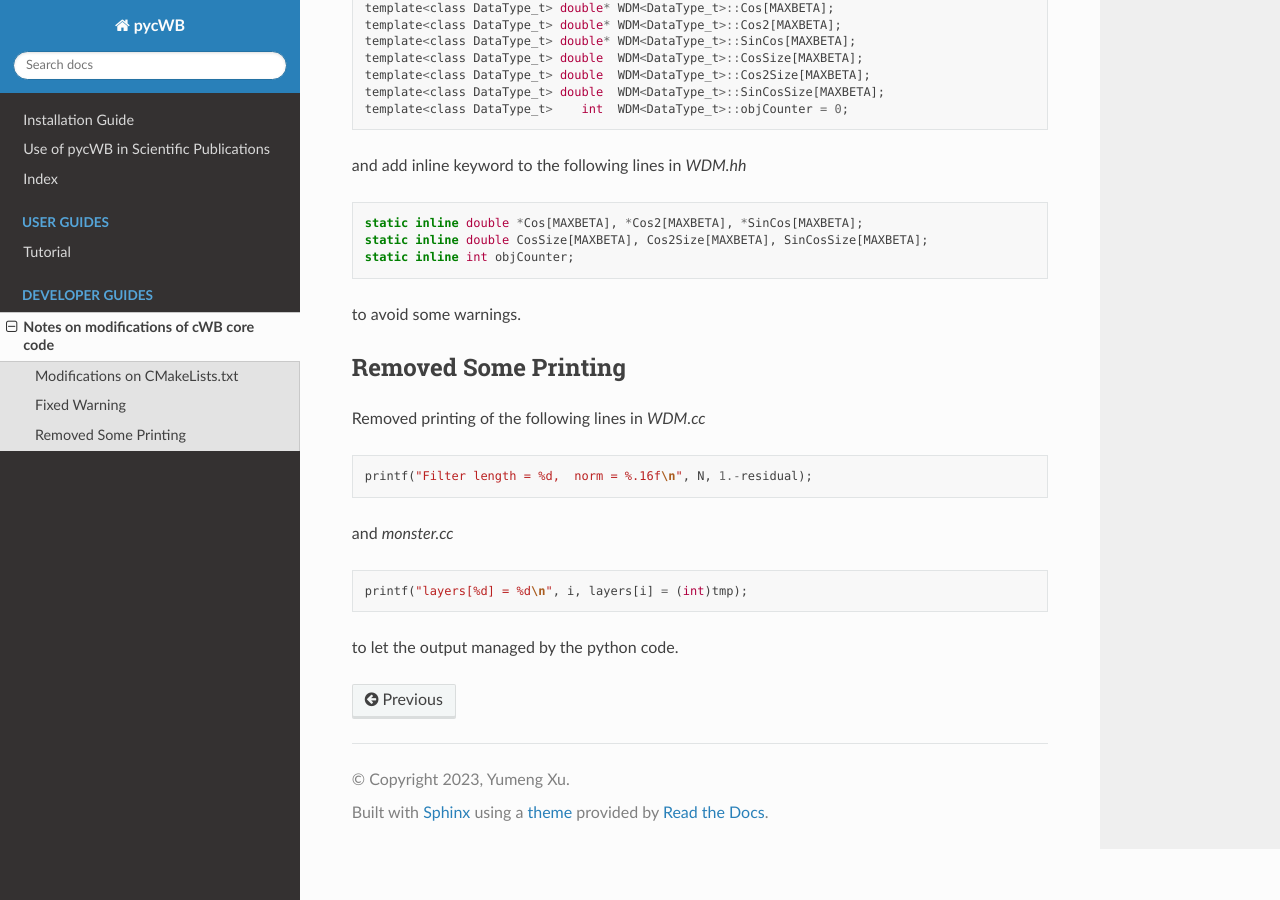
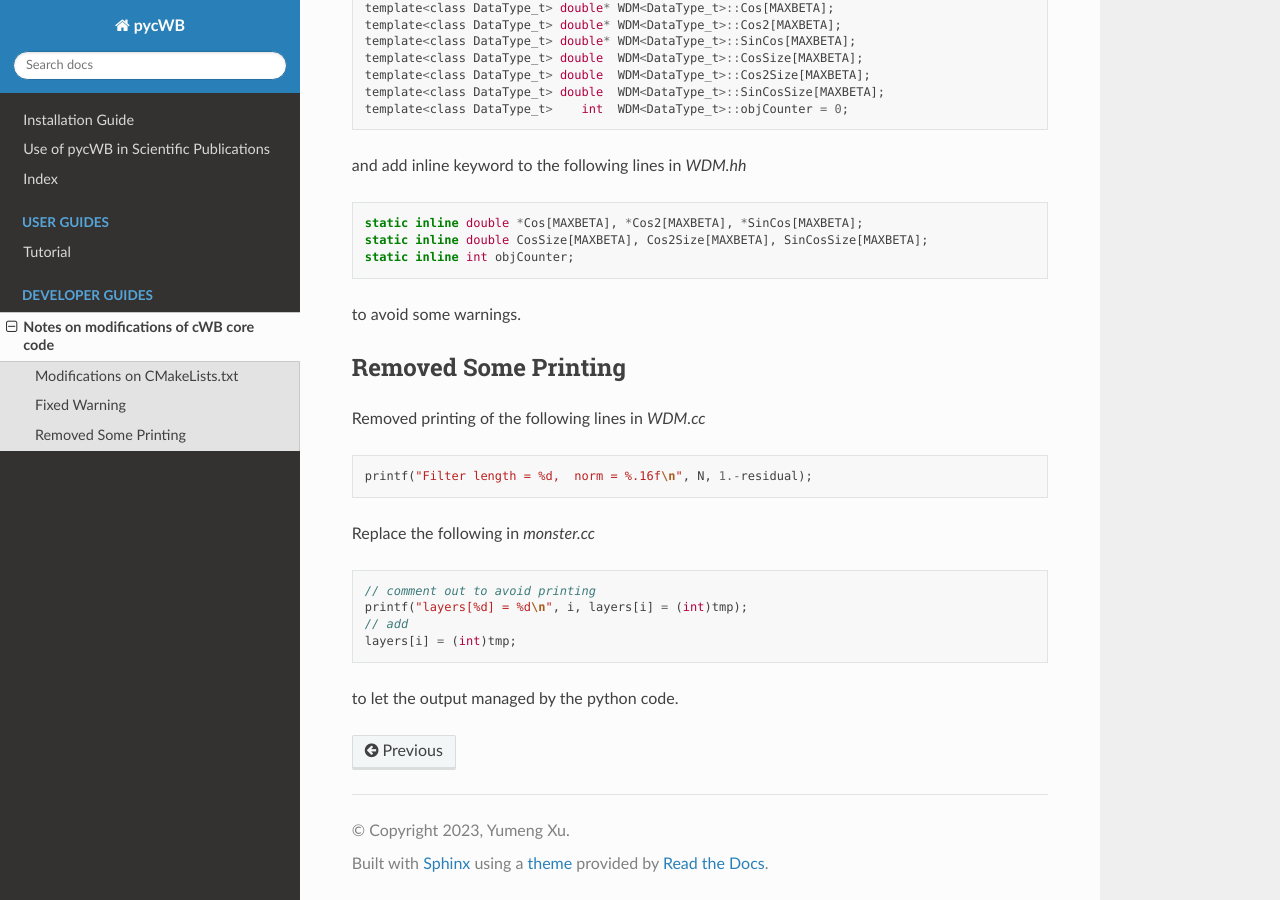
Before and after one commit to PycWB/pycwb, a Sphinx documentation site: the page built from docs/source/mod_cwb.rst, in a window 1280 px wide and 900 px high, scrolled down 549 px. Built offline with Sphinx 7.4.7 and the Read the Docs theme 2.0.0, drawn with Linux system fonts in a browser that asks for light colours; pages that are not in the unit, such as notebooks, are missing from menus; the version number could not be read and is left out.

Commit message:
add missing step

```diff
--- a/docs/source/mod_cwb.rst
+++ b/docs/source/mod_cwb.rst
@@ -51,10 +51,14 @@ Removed printing of the following lines in `WDM.cc`
 
     printf("Filter length = %d,  norm = %.16f\n", N, 1.-residual);
 
-and `monster.cc`
+Replace the following in `monster.cc`
 
 .. code-block:: c
 
+    // comment out to avoid printing
     printf("layers[%d] = %d\n", i, layers[i] = (int)tmp);
+    // add
+    layers[i] = (int)tmp;
+
 
 to let the output managed by the python code.
```
